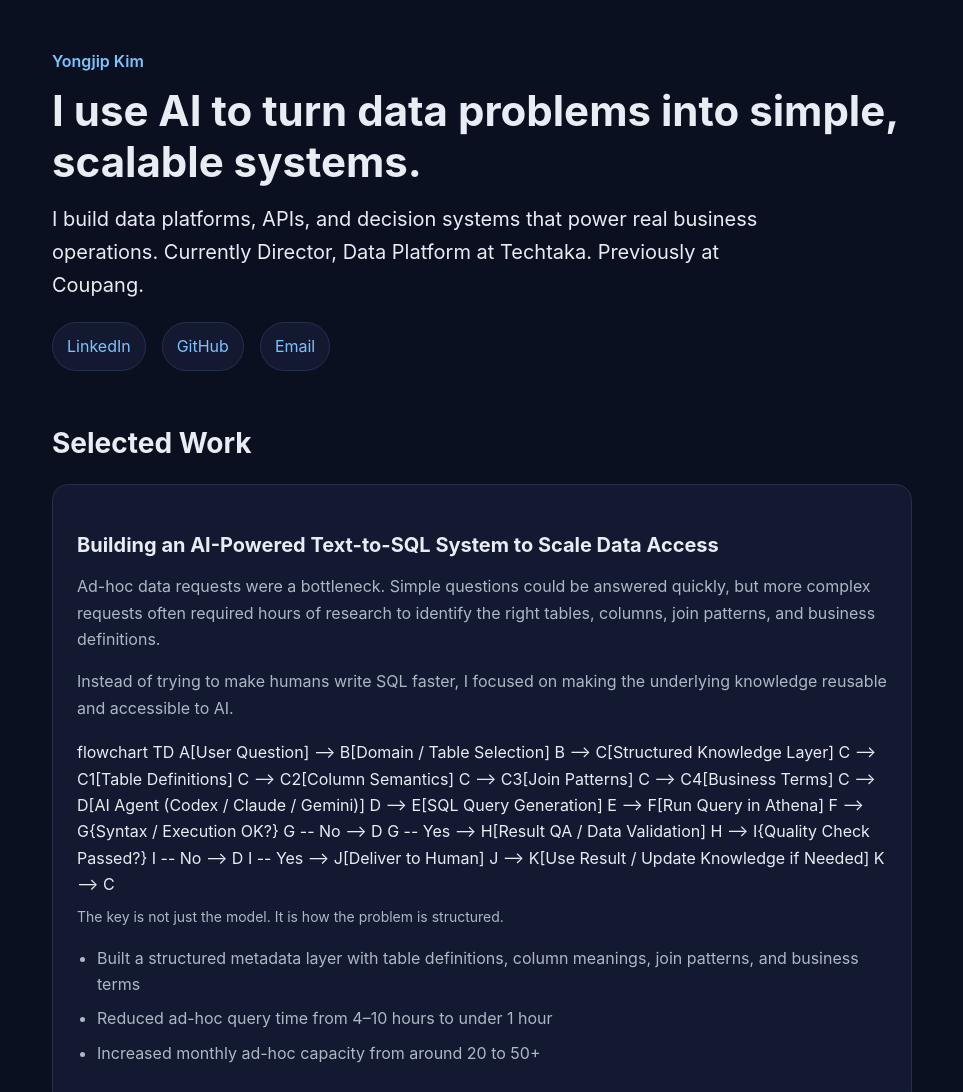
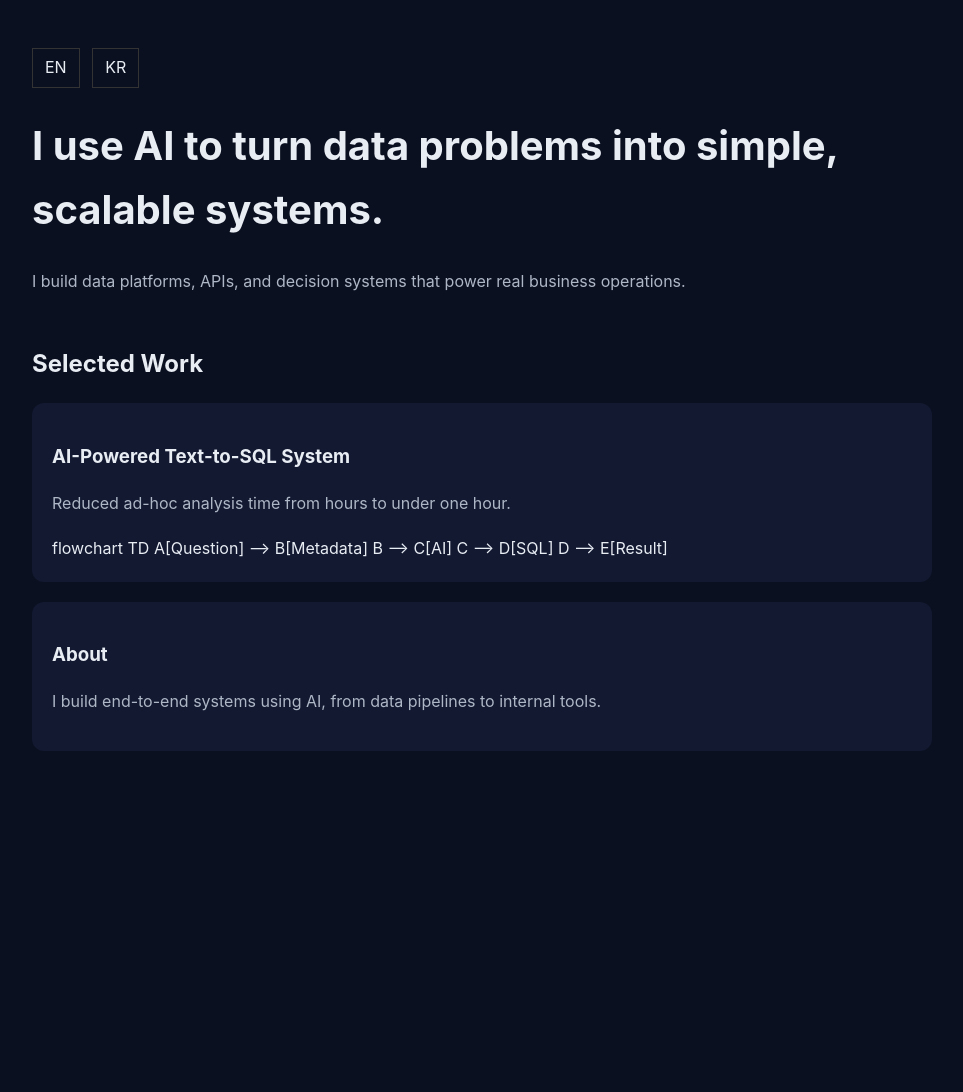
Before and after one commit to yongjip/yongjip, a plain HTML site: page index.html in a window 1280 px wide. Shown: the top 1092 px of the page, without its empty margins (158-1121 px from the left). After the commit the page ends 800 px from the top, so only its background shows below. Drawn offline with Linux system fonts and the light colour scheme.

Commit message:
Update index.html

```diff
--- a/index.html
+++ b/index.html
@@ -4,79 +4,43 @@
   <meta charset="utf-8" />
   <meta name="viewport" content="width=device-width, initial-scale=1" />
   <title>Yongjip Kim</title>
-  <meta name="description" content="I use AI to turn data problems into simple, scalable systems." />
 
   <style>
-    :root {
-      --bg: #0b1020;
-      --card: #121931;
-      --text: #e8ecf3;
-      --muted: #aeb7c6;
-      --accent: #7cc4ff;
-      --border: #26304d;
-      --maxw: 900px;
-    }
-    * { box-sizing: border-box; }
     body {
       margin: 0;
       font-family: -apple-system, BlinkMacSystemFont, "Segoe UI", Roboto, sans-serif;
-      background: var(--bg);
-      color: var(--text);
-      line-height: 1.65;
+      background: #0b1020;
+      color: #e8ecf3;
+      line-height: 1.6;
     }
     .wrap {
-      max-width: var(--maxw);
+      max-width: 900px;
       margin: 0 auto;
-      padding: 48px 20px 80px;
+      padding: 48px 20px;
     }
-    h1, h2, h3 { line-height: 1.2; margin: 0 0 16px; }
-    h1 { font-size: 42px; margin-top: 12px; }
-    h2 { font-size: 28px; margin-top: 56px; }
-    h3 { font-size: 20px; margin-top: 24px; }
-    p { margin: 0 0 16px; color: var(--muted); }
-    .lead {
-      font-size: 20px;
-      color: var(--text);
-      max-width: 760px;
+    h1 { font-size: 40px; }
+    h2 { margin-top: 50px; }
+    p { color: #aeb7c6; }
+
+    .btn {
+      border: 1px solid #333;
+      padding: 6px 12px;
+      margin-right: 8px;
+      cursor: pointer;
+      display: inline-block;
     }
-    .kicker {
-      color: var(--accent);
-      font-weight: 600;
-      margin-bottom: 12px;
-    }
+
+    .hidden { display: none; }
+
     .card {
-      background: var(--card);
-      border: 1px solid var(--border);
-      border-radius: 16px;
-      padding: 24px;
-      margin-top: 24px;
-    }
-    ul { padding-left: 20px; }
-    li { margin-bottom: 8px; color: var(--muted); }
-    a { color: var(--accent); text-decoration: none; }
-    .meta { color: var(--muted); font-size: 14px; margin-top: 8px; }
-    .hero-links {
-      display: flex;
-      gap: 16px;
-      flex-wrap: wrap;
+      background: #121931;
+      padding: 20px;
+      border-radius: 12px;
       margin-top: 20px;
     }
-    .hero-links a {
-      border: 1px solid var(--border);
-      padding: 10px 14px;
-      border-radius: 999px;
-      background: var(--card);
-    }
+
     .mermaid {
-      margin-top: 18px;
-      overflow-x: auto;
-    }
-    code {
-      background: #0f1530;
-      border: 1px solid var(--border);
-      padding: 2px 6px;
-      border-radius: 6px;
-      color: #dfe7ff;
+      margin-top: 20px;
     }
   </style>
 
@@ -85,88 +49,77 @@
     mermaid.initialize({ startOnLoad: true, theme: 'dark' });
   </script>
 </head>
+
 <body>
 <div class="wrap">
-    <div class="kicker">Yongjip Kim</div>
-    <h1>I use AI to turn data problems into simple, scalable systems.</h1>
-    <p class="lead">
-      I build data platforms, APIs, and decision systems that power real business operations.
-      Currently Director, Data Platform at Techtaka. Previously at Coupang.
-    </p>
 
-    <div class="hero-links">
-      <a href="https://www.linkedin.com/in/YOUR-LINKEDIN/">LinkedIn</a>
-      <a href="https://github.com/YOUR-GITHUB">GitHub</a>
-      <a href="mailto:yongjip@techtaka.com">Email</a>
+  <!-- Language Toggle -->
+  <div>
+    <span class="btn" onclick="setLang('en')">EN</span>
+    <span class="btn" onclick="setLang('kr')">KR</span>
   </div>
 
+  <!-- HERO -->
+  <div id="en">
+    <h1>I use AI to turn data problems into simple, scalable systems.</h1>
+    <p>I build data platforms, APIs, and decision systems that power real business operations.</p>
+  </div>
+
+  <div id="kr" class="hidden">
+    <h1>AI를 활용해 데이터 문제를 단순하고 확장 가능한 시스템으로 만듭니다.</h1>
+    <p>데이터 플랫폼, API, 의사결정 시스템을 만들어 실제 비즈니스 운영을 지원합니다.</p>
+  </div>
+
+  <!-- PROJECT -->
   <h2>Selected Work</h2>
 
   <div class="card">
-      <h3>Building an AI-Powered Text-to-SQL System to Scale Data Access</h3>
-      <p>
-        Ad-hoc data requests were a bottleneck. Simple questions could be answered quickly,
-        but more complex requests often required hours of research to identify the right tables,
-        columns, join patterns, and business definitions.
-      </p>
-      <p>
-        Instead of trying to make humans write SQL faster, I focused on making the underlying
-        knowledge reusable and accessible to AI.
-      </p>
+    <div id="en-project">
+      <h3>AI-Powered Text-to-SQL System</h3>
+      <p>Reduced ad-hoc analysis time from hours to under one hour.</p>
+    </div>
+
+    <div id="kr-project" class="hidden">
+      <h3>AI 기반 Text-to-SQL 시스템</h3>
+      <p>애드혹 분석 시간을 수 시간에서 1시간 이하로 단축.</p>
+    </div>
 
     <div class="mermaid">
 flowchart TD
-
-A[User Question] --> B[Domain / Table Selection]
-
-B --> C[Structured Knowledge Layer]
-C --> C1[Table Definitions]
-C --> C2[Column Semantics]
-C --> C3[Join Patterns]
-C --> C4[Business Terms]
-
-C --> D[AI Agent (Codex / Claude / Gemini)]
-
-D --> E[SQL Query Generation]
-
-E --> F[Run Query in Athena]
-
-F --> G{Syntax / Execution OK?}
-
-G -- No --> D
-G -- Yes --> H[Result QA / Data Validation]
-
-H --> I{Quality Check Passed?}
-
-I -- No --> D
-I -- Yes --> J[Deliver to Human]
-
-J --> K[Use Result / Update Knowledge if Needed]
-
-K --> C
+A[Question] --> B[Metadata]
+B --> C[AI]
+C --> D[SQL]
+D --> E[Result]
+    </div>
   </div>
 
-      <p class="meta">The key is not just the model. It is how the problem is structured.</p>
-
-      <ul>
-        <li>Built a structured metadata layer with table definitions, column meanings, join patterns, and business terms</li>
-        <li>Reduced ad-hoc query time from 4–10 hours to under 1 hour</li>
-        <li>Increased monthly ad-hoc capacity from around 20 to 50+</li>
-      </ul>
+  <!-- ABOUT -->
+  <div class="card">
+    <div id="en-about">
+      <h3>About</h3>
+      <p>I build end-to-end systems using AI, from data pipelines to internal tools.</p>
     </div>
 
-    <div class="card">
-      <h3>About</h3>
-      <p>
-        I work at the intersection of data engineering, analytics, and product.
-        Using AI coding agents, I build end-to-end systems—from data pipelines to APIs
-        and internal tools—that help teams make faster and better decisions.
-      </p>
-      <p>
-        I prefer simple, effective solutions over complex ones. I believe most complex problems
-        can be solved with well-designed systems that are easy to maintain and scale.
-      </p>
+    <div id="kr-about" class="hidden">
+      <h3>소개</h3>
+      <p>AI를 활용하여 데이터 파이프라인부터 내부 도구까지 end-to-end 시스템을 구축합니다.</p>
     </div>
   </div>
+
+</div>
+
+<script>
+function setLang(lang) {
+  document.getElementById('en').classList.toggle('hidden', lang !== 'en');
+  document.getElementById('kr').classList.toggle('hidden', lang !== 'kr');
+
+  document.getElementById('en-project').classList.toggle('hidden', lang !== 'en');
+  document.getElementById('kr-project').classList.toggle('hidden', lang !== 'kr');
+
+  document.getElementById('en-about').classList.toggle('hidden', lang !== 'en');
+  document.getElementById('kr-about').classList.toggle('hidden', lang !== 'kr');
+}
+</script>
+
 </body>
 </html>
```
Lines whose indentation alone changed are shown as unchanged.
